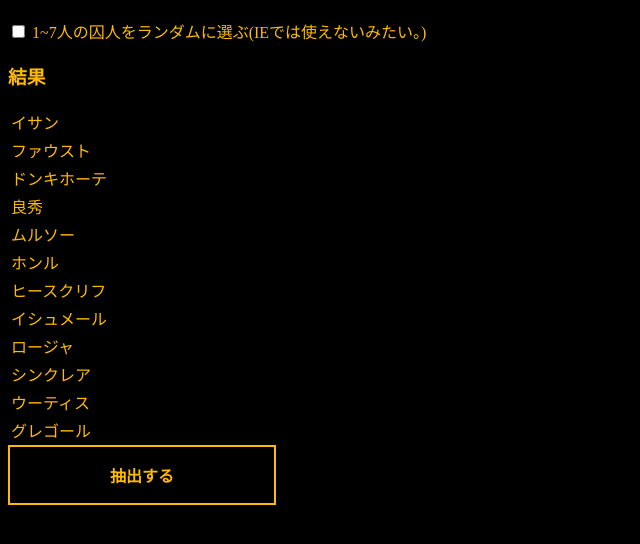
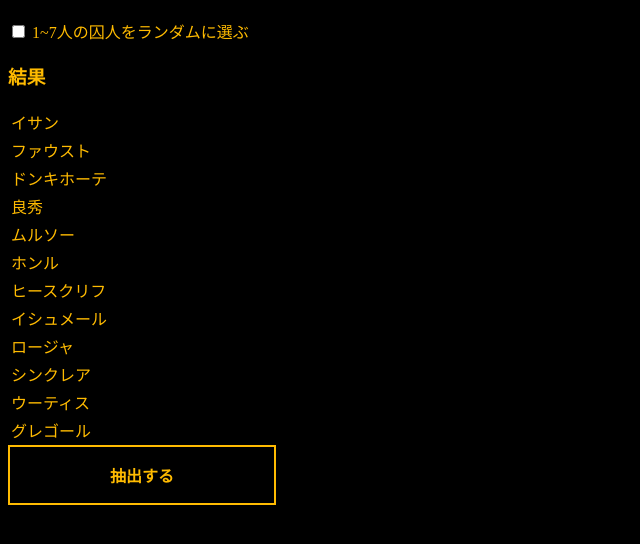
Before and after one commit to ANAAAA232/Random_Identity, a plain HTML site: page index.html in a window 1280 px wide. Shown: the part 70-614 px from the top of the page, without its empty margins (0-640 px from the left). Drawn offline with Linux system fonts and the light colour scheme.

Commit message:
IEでも動くので謝罪文消しました。俺は謝らない。

```diff
--- a/index.html
+++ b/index.html
@@ -19,7 +19,7 @@
     <body>
         <h1 name="dekamoji">人格ルーレット</h1>
         <input type="checkbox" id="switch" />
-        1~7人の囚人をランダムに選ぶ(IEでは使えないみたい。)
+        1~7人の囚人をランダムに選ぶ
 
         <table>
             <h3>結果</h3>
```
